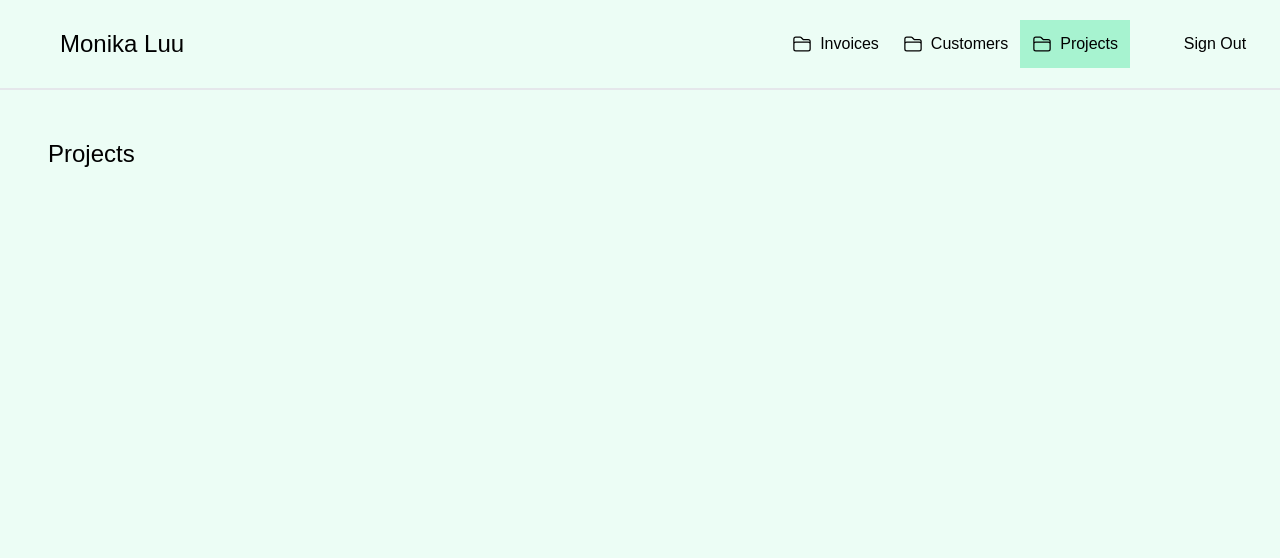
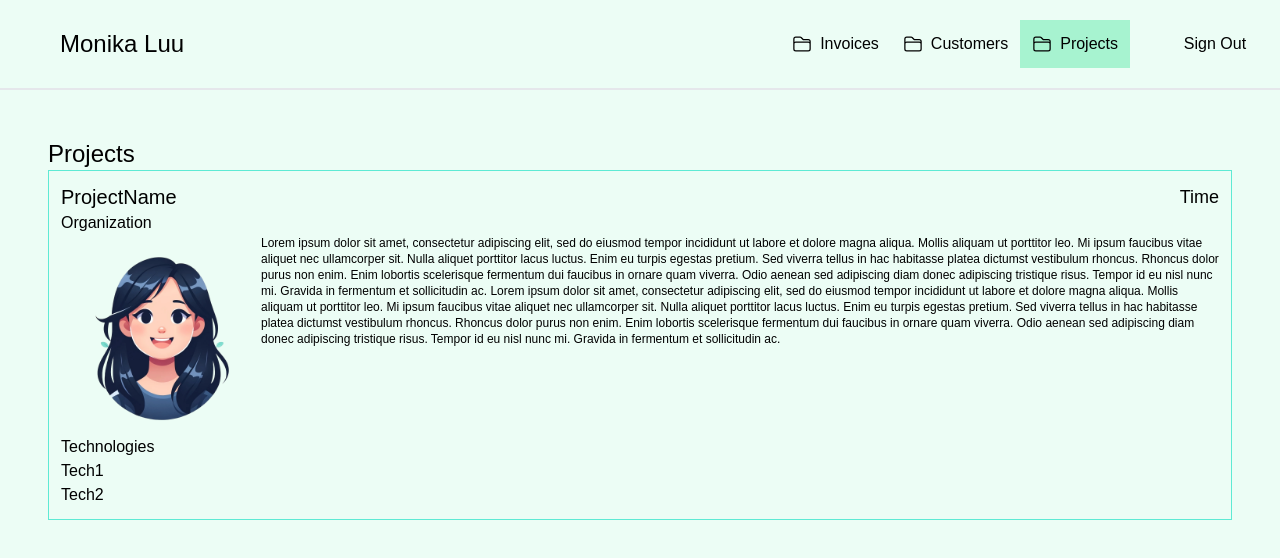
Before and after one commit to MonikaLu/Portfolio, a Next.js app: page /home/projects in a window 1280 px wide. Shown: the top 558 px of the page. Built offline with nearby package versions, Linux system fonts and the light colour scheme; a web font is replaced by a local one.

Commit message:
Add the bones of a project component

```diff
--- a/app/home/customers/page.tsx
+++ b/app/home/customers/page.tsx
@@ -1,3 +1,9 @@
+import { Metadata } from 'next';
+
+export const metadata: Metadata = {
+  title: 'Projects',
+};
+
 export default function Page() {
   return <p>Customer</p>;
 }
--- a/app/home/projects/page.tsx
+++ b/app/home/projects/page.tsx
@@ -1,3 +1,4 @@
+import { ProjectContainer } from '@/app/ui/projects/projectContainer';
 import { Metadata } from 'next';
 
 export const metadata: Metadata = {
@@ -10,6 +11,7 @@ export default function Page() {
       <div className="flex w-full items-center justify-between">
         <h1 className="text-2xl">Projects</h1>
       </div>
+      <ProjectContainer />
     </div>
   );
 }
--- a/app/ui/customers/table.tsx
+++ b/app/ui/customers/table.tsx
@@ -1,10 +1,7 @@
 import Image from 'next/image';
 import { lusitana } from '@/app/ui/fonts';
 import Search from '@/app/ui/search';
-import {
-  CustomersTableType,
-  FormattedCustomersTable,
-} from '@/app/lib/definitions';
+import { FormattedCustomersTable } from '@/app/lib/definitions';
 
 export default async function CustomersTable({
   customers,
--- /dev/null
+++ b/app/ui/projects/projectContainer.tsx
@@ -0,0 +1,46 @@
+import Image from 'next/image';
+
+export function ProjectContainer() {
+  return (
+    <div className="w-full border border-solid border-teal-300 p-3">
+      <div className="flex w-full flex-row justify-between">
+        <h1 className="text-xl">ProjectName</h1>
+        <h3 className="text-lg">Time</h3>
+      </div>
+      <h4 className="text-md">Organization</h4>
+      <div className="flex flex-row">
+        <Image
+          src="/monika_luu_profile.png"
+          width={200}
+          height={200}
+          alt={'Picture of the project'}
+        />
+        <p className="text-xs">
+          Lorem ipsum dolor sit amet, consectetur adipiscing elit, sed do
+          eiusmod tempor incididunt ut labore et dolore magna aliqua. Mollis
+          aliquam ut porttitor leo. Mi ipsum faucibus vitae aliquet nec
+          ullamcorper sit. Nulla aliquet porttitor lacus luctus. Enim eu turpis
+          egestas pretium. Sed viverra tellus in hac habitasse platea dictumst
+          vestibulum rhoncus. Rhoncus dolor purus non enim. Enim lobortis
+          scelerisque fermentum dui faucibus in ornare quam viverra. Odio aenean
+          sed adipiscing diam donec adipiscing tristique risus. Tempor id eu
+          nisl nunc mi. Gravida in fermentum et sollicitudin ac. Lorem ipsum
+          dolor sit amet, consectetur adipiscing elit, sed do eiusmod tempor
+          incididunt ut labore et dolore magna aliqua. Mollis aliquam ut
+          porttitor leo. Mi ipsum faucibus vitae aliquet nec ullamcorper sit.
+          Nulla aliquet porttitor lacus luctus. Enim eu turpis egestas pretium.
+          Sed viverra tellus in hac habitasse platea dictumst vestibulum
+          rhoncus. Rhoncus dolor purus non enim. Enim lobortis scelerisque
+          fermentum dui faucibus in ornare quam viverra. Odio aenean sed
+          adipiscing diam donec adipiscing tristique risus. Tempor id eu nisl
+          nunc mi. Gravida in fermentum et sollicitudin ac.
+        </p>
+      </div>
+      <h4>Technologies</h4>
+      <ul>
+        <li>Tech1</li>
+        <li>Tech2</li>
+      </ul>
+    </div>
+  );
+}
```
